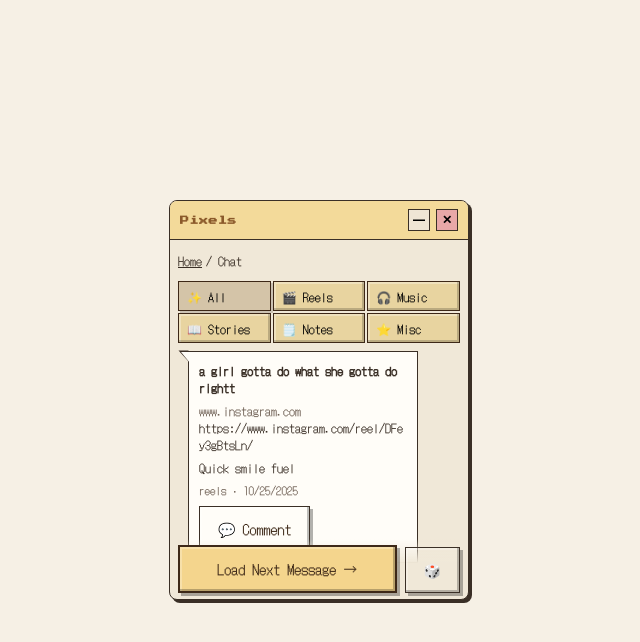
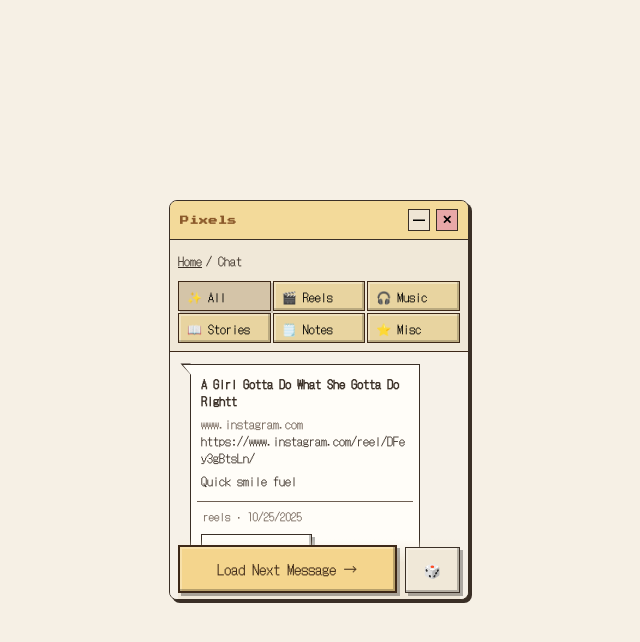
Before and after one commit to kskoulini/pixels, a React (Create React App) app: page /chat in a window 1280 px wide. Both pictures are taken after a click on the button "Load Next Message →". Shown: the top 642 px of the page, without its empty margins (321-961 px from the left). Built offline with nearby package versions, Linux system fonts and the light colour scheme.

Commit message:
Updated chat screen styling

```diff
--- a/src/components/Chat.js
+++ b/src/components/Chat.js
@@ -52,7 +52,7 @@ function Chat() {
   }
 
   return (
-    <RetroWindow title="Home / Chat">
+    <RetroWindow title="chat-page">
       <div className="page-container">
         <AppHeader>
             <Link to="/">Home</Link> / Chat
@@ -86,7 +86,7 @@ function Chat() {
             {seenCount < totalInCat ? 'Load Next Message →' : 'All Caught Up ✨'}
           </button>
           <button
-            className="pixel-button pixel-button-ghost"
+            className="pixel-button pixel-button-ghost shuffle-btn"
             onClick={() => setCategory(prev => {
               const ids = CATEGORIES.map(c => c.id);
               const i = ids.indexOf(prev);
--- a/src/components/ChatBubble.js
+++ b/src/components/ChatBubble.js
@@ -33,7 +33,7 @@ function ChatBubble({ item, onComment }) {
       </div>
 
       <div className="bubble-actions">
-        <button className="pixel-button pixel-button-ghost" onClick={() => onComment(item)}>
+        <button className="pixel-button pixel-button-ghost chat-btn" onClick={() => onComment(item)}>
           💬 Comment
         </button>
       </div>
--- a/src/components/Landing.js
+++ b/src/components/Landing.js
@@ -4,7 +4,7 @@ import RetroWindow from '../components/RetroWindow';
 
 function Landing() {
     return (
-        <RetroWindow title="Pixels">
+        <RetroWindow title="home-page">
             <div className="landing-wrap page-container">
                 <div className="landing-inner">
                     <div className="landing-title">
--- a/src/components/Readme.js
+++ b/src/components/Readme.js
@@ -13,7 +13,7 @@ function Section({ children }) {
 
 function Readme() {
     return (
-        <RetroWindow title="Home / ReadMe.txt">
+        <RetroWindow title="readme-page">
             <div className="page-container">
                 <AppHeader>
                     <Link to="/">Home</Link> / Chat
--- a/src/components/RetroWindow.js
+++ b/src/components/RetroWindow.js
@@ -1,8 +1,8 @@
 import React from 'react';
 
-function RetroWindow({ children }) {
+function RetroWindow({ title, children }) {
   return (
-    <div className="pixel-app-shell">
+    <div className={["pixel-app-shell", title].join(' ')}>
       <div className="pixel-window">
         {/* 👇 drag region + no-drag controls */}
         <div className="pixel-titlebar app-drag-region">
--- a/src/style.css
+++ b/src/style.css
@@ -337,8 +337,14 @@ button {
 
 /* Chat */
 .chat-feed {
-  display: grid;
-  gap: 10px;
+    display: grid;
+    gap: 10px;
+    padding: 12px 10px;
+    background-color: #f6f1e8;
+    margin-left: -8px;
+    margin-right: -8px;
+    border-top: 1px solid #3D2817;
+    border-bottom: 1px solid #3D2817;
 }
 
 .chat-bubble-wrapper{
@@ -388,12 +394,19 @@ button {
 .bubble-title {
   font-weight: 800;
   margin-bottom: 6px;
+  text-transform: capitalize;
 }
 
 .bubble-meta {
-  font-size: 11px;
-  color: var(--muted-ink);
-  margin-top: 6px;
+    font-size: 11px;
+    color: var(--muted-ink);
+    margin-top: 12px;
+    border-top: solid var(--muted-ink) 1px;
+    padding-top: 6px;
+    padding-left: 6px;
+    margin-left: -4px;
+    margin-right: -4px;
+    padding-bottom: 2px;
 }
 
 .bubble-actions {
@@ -413,6 +426,10 @@ button {
   grid-template-columns: 1fr auto;
   gap: 8px;
   align-items: end;
+}
+
+.pixel-button.shuffle-btn{
+  background-color: var(--canvas, #F0E8D9);
 }
 
 /* Modal */
```
